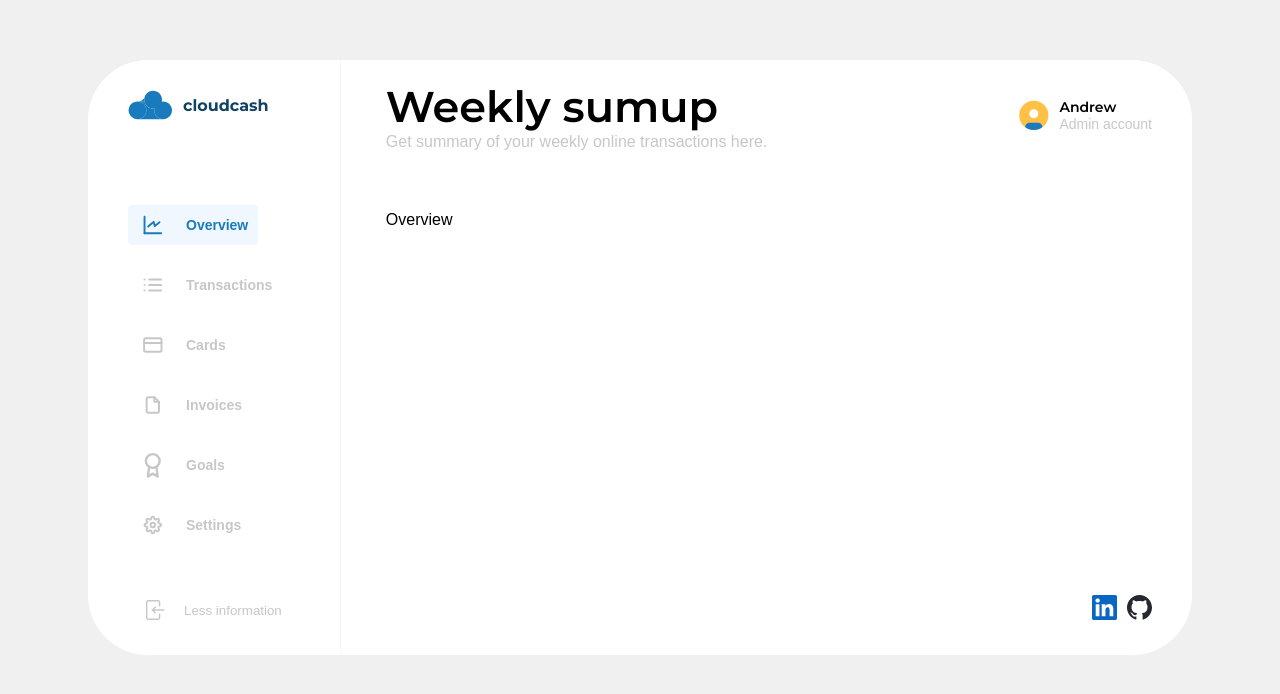
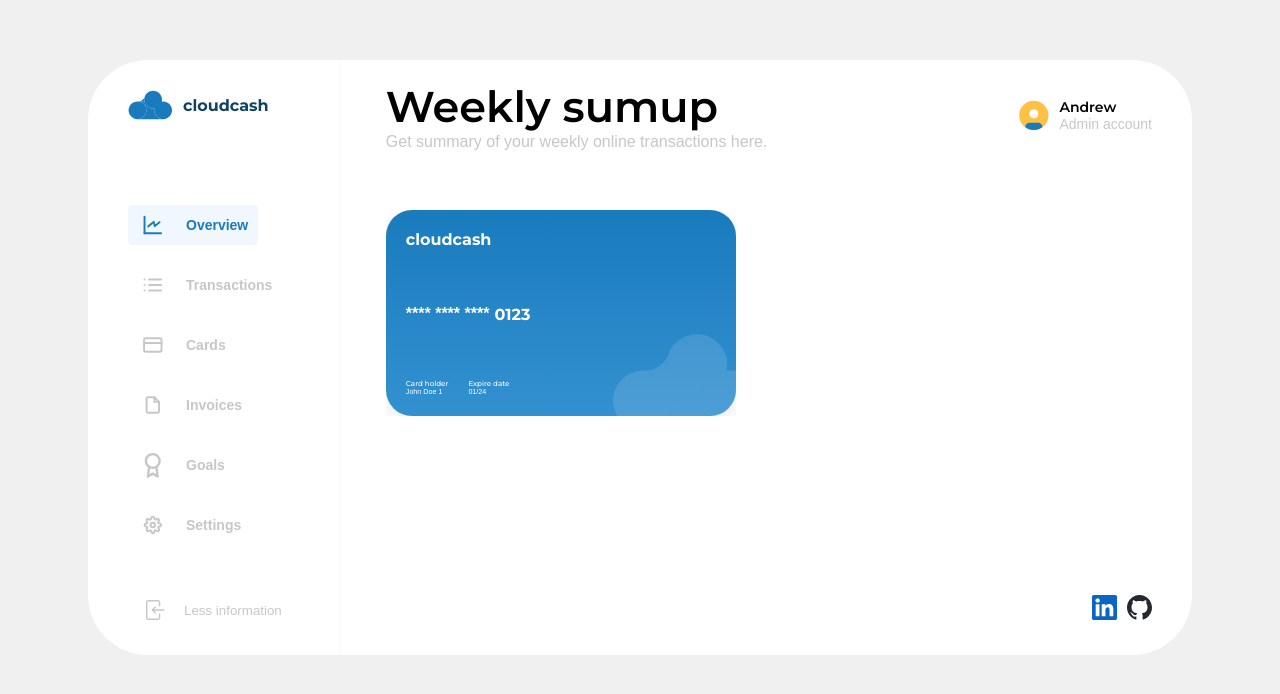
Before and after one commit to Smd16Bi/cloudcash, a React (Create React App) app: page / in a window 1280 px wide. Shown: the top 694 px of the page. Built offline with nearby package versions, Linux system fonts and the light colour scheme; a web font is replaced by a local one.

Commit message:
start cards

```diff
--- a/package.json
+++ b/package.json
@@ -12,6 +12,7 @@
     "@types/react": "^18.2.21",
     "@types/react-dom": "^18.2.7",
     "@types/react-transition-group": "^4.4.6",
+    "@types/swiper": "^6.0.0",
     "axios": "^1.5.0",
     "localforage": "^1.10.0",
     "match-sorter": "^6.3.1",
@@ -22,6 +23,7 @@
     "react-transition-group": "^4.4.5",
     "sass": "^1.67.0",
     "sort-by": "^1.2.0",
+    "swiper": "^10.2.0",
     "typescript": "^4.9.5",
     "web-vitals": "^2.1.4"
   },
--- /dev/null
+++ b/src/component/cards/Cards.tsx
@@ -0,0 +1,39 @@
+import React from 'react';
+import style from './card.module.css';
+import Slider from '../../ui/slider/Slider';
+
+const sl = [
+  {
+    name: 'John Doe 1',
+    lastNumber: '0123',
+    date: '01/24',
+  },
+  {
+    name: 'John Doe 2',
+    lastNumber: '0456',
+    date: '02/25',
+  },
+  {
+    name: 'John Doe 3',
+    lastNumber: '0678',
+    date: '03/26',
+  },
+  {
+    name: 'John Doe 4',
+    lastNumber: '0890',
+    date: '04/27',
+  },
+];
+
+const Cards = () => {
+  return (
+    <div className={style.cards}>
+      <div className={style.card_left}>
+        <Slider className={style.slider} slides={sl} />
+      </div>
+      <div className={style.card_right}></div>
+    </div>
+  );
+};
+
+export default Cards;
--- /dev/null
+++ b/src/component/cards/card.module.css
@@ -0,0 +1,15 @@
+.cards {
+  display: flex;
+  align-items: stretch;
+  justify-content: flex-start;
+}
+
+.card_left {
+  flex: 1;
+  max-width: 350px;
+}
+
+.slider {}
+
+
+.card_right {}
--- a/src/component/index.js
+++ b/src/component/index.js
@@ -1,3 +1,4 @@
 export { default as Aside } from "../component/aside/Aside";
 export { default as Header } from "../component/header/Header";
 export { default as Footer } from "../component/footer/Footer";
+export { default as Cards } from "../component/cards/Cards";
--- a/src/pages/overview/Overview.tsx
+++ b/src/pages/overview/Overview.tsx
@@ -1,7 +1,12 @@
 import React from 'react';
+import { Cards } from '../../component';
 
 const Overview: React.FC = () => {
-  return <div>Overview</div>;
+  return (
+    <div>
+      <Cards />
+    </div>
+  );
 };
 
 export default Overview;
--- /dev/null
+++ b/src/ui/slider/Slider.jsx
@@ -0,0 +1,46 @@
+import React from 'react';
+import { Swiper, SwiperSlide } from 'swiper/react';
+import PropTypes from 'prop-types';
+import 'swiper/css';
+import './slider.css';
+
+import cloud from "../../assets/icon-cloud.svg"
+const Slider = ({ className, slides }) => {
+  return (
+    <Swiper
+      className={className}
+      spaceBetween={50}
+      slidesPerView={1}
+    >
+      {
+        slides.map(el => {
+          return (
+            <SwiperSlide key={el.lastNumber}>
+              <span className='name-app'>cloudcash</span>
+              <p className='card-number'>**** **** **** <span>{el.lastNumber}</span></p>
+              <div className='card-info'>
+                <div className='card-owner'>
+                  <span className='card-owner__title'>Card holder</span>
+                  <span className='card-owner__name'>{el.name}</span>
+                </div>
+                <div className='card-date'>
+                  <span className='card-date__title'>Expire date</span>
+                  <span className='card-date__name'>{el.date}</span>
+                </div>
+              </div>
+
+              <img src={cloud} alt="" />
+            </SwiperSlide>
+          )
+        })
+      }
+    </Swiper>
+  );
+};
+
+
+Slider.propTypes = {
+  className: PropTypes.string,
+  slides: PropTypes.arrayOf(PropTypes.object)
+}
+export default Slider;
--- /dev/null
+++ b/src/ui/slider/slider.css
@@ -0,0 +1,82 @@
+.swiper-slide {
+  position: relative;
+  background: linear-gradient(#197BBD, #3391D0);
+  width: 100%;
+  height: 206px;
+  border-radius: 26px;
+  filter: drop-shadow(0px 0px 1px rgba(0, 0, 0, 0.04)) drop-shadow(0px 2px 6px rgba(0, 0, 0, 0.04)) drop-shadow(0px 16px 24px rgba(0, 0, 0, 0.06));
+  overflow: hidden;
+  padding: 20px;
+  box-sizing: border-box;
+
+  display: inline-flex;
+  flex-direction: column;
+}
+
+.swiper-slide img {
+  position: absolute;
+  bottom: 0;
+  right: 0;
+  width: 35%;
+  height: 40%;
+  object-fit: contain;
+}
+
+.name-app,
+.card-number span {
+  color: #FFF;
+  font-family: var(--font-heading);
+  font-size: 16px;
+  font-style: normal;
+  font-weight: 700;
+  line-height: normal;
+}
+
+.card-number span {
+  margin-left: 5px;
+}
+
+.card-number {
+  color: #FFF;
+  font-family: var(--font-body);
+  font-size: 16px;
+  font-style: normal;
+  font-weight: 700;
+  line-height: normal;
+  flex: 1;
+  display: flex;
+  align-items: center;
+}
+
+.card-info {
+  display: flex;
+  align-items: center;
+  justify-content: flex-start;
+  column-gap: 20px;
+}
+
+.card-owner,
+.card-date {
+  display: flex;
+  flex-direction: column;
+}
+
+.card-owner__title,
+.card-date__title {
+  color: #FFF;
+  font-family: var(--font-heading);
+  font-size: 7.178px;
+  font-style: normal;
+  font-weight: 500;
+  line-height: normal;
+}
+
+.card-owner__name,
+.card-date__name {
+  color: #FFF;
+  font-family: var(--font-body);
+  font-size: 7.178px;
+  font-style: normal;
+  font-weight: 500;
+  line-height: normal;
+}
```
Also changed, not shown: src/assets/icon-cloud.svg (added), 1 other file (tests, documents, lock files or other folders).
